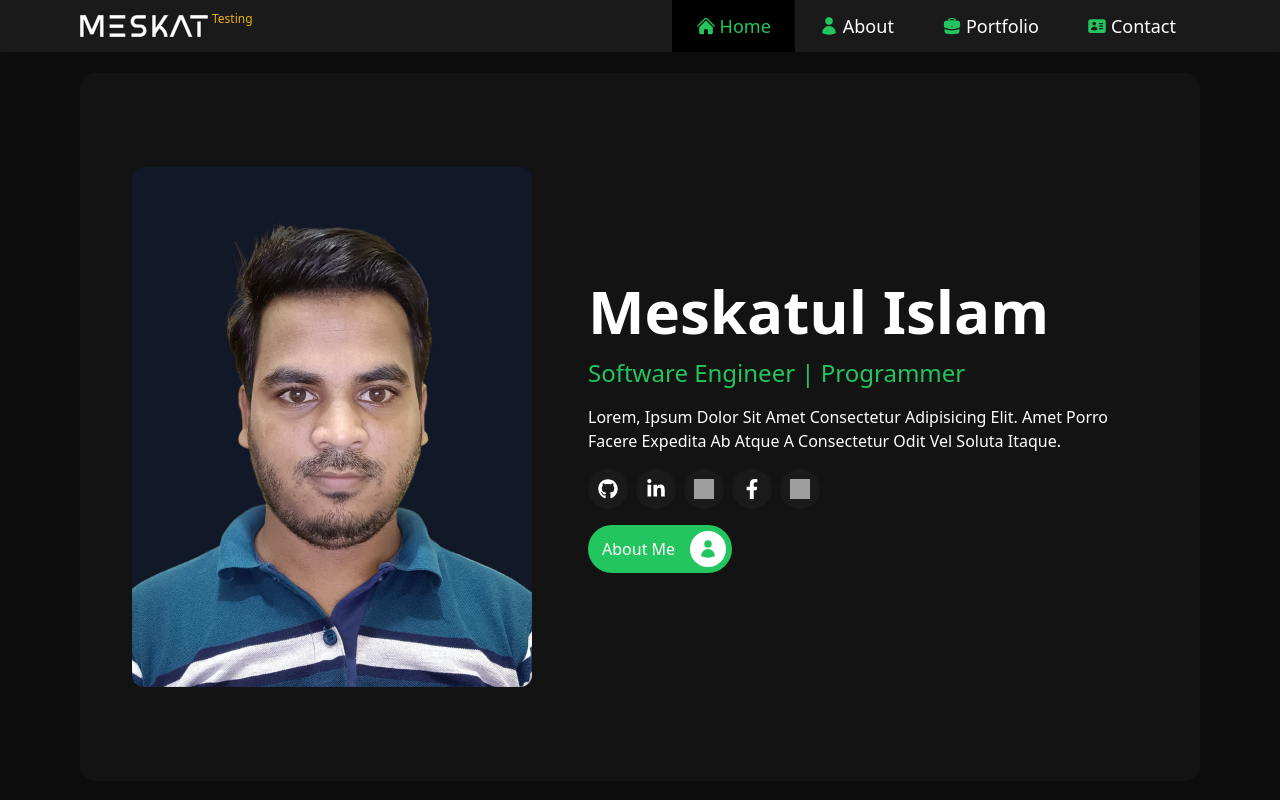
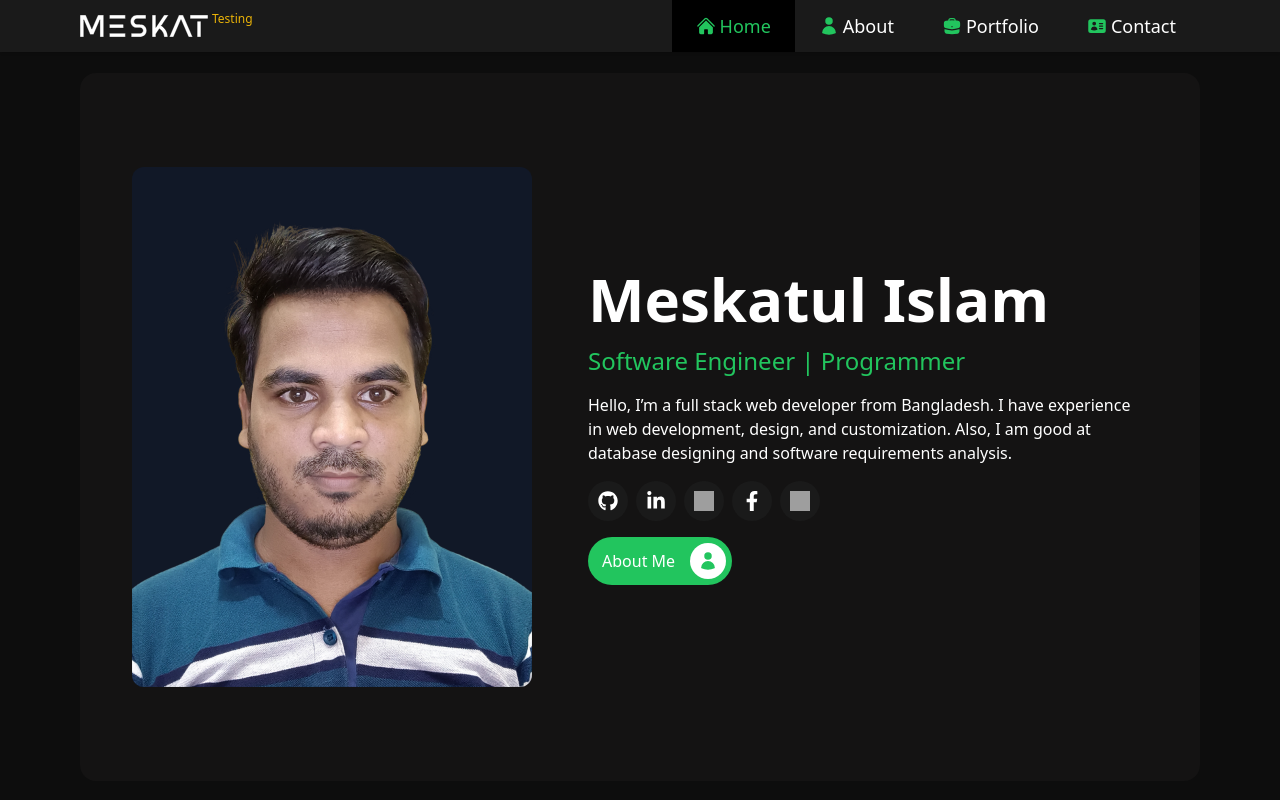
Before and after one commit to iammeskat/iammeskat.github.io, a React (Create React App) app: page / in a window 1280 px wide. Shown: the top 800 px of the page. Built offline with nearby package versions, Linux system fonts and the light colour scheme; grey boxes are pictures that could not be loaded.

Commit message:
update intro

```diff
--- a/src/pages/Home.jsx
+++ b/src/pages/Home.jsx
@@ -16,8 +16,9 @@ const Home = () => {
             Software Engineer | Programmer
           </p>
           <p className="text-centerm w-full lg:max-w-[35rem] lg:text-left text-justify">
-            Lorem, Ipsum Dolor Sit Amet Consectetur Adipisicing Elit. Amet Porro
-            Facere Expedita Ab Atque A Consectetur Odit Vel Soluta Itaque.
+            Hello, I’m a full stack web developer from Bangladesh. I have
+            experience in web development, design, and customization. Also, I am
+            good at database designing and software requirements analysis.
           </p>
           <SocialLinks />
           <BtnAbout />
```
